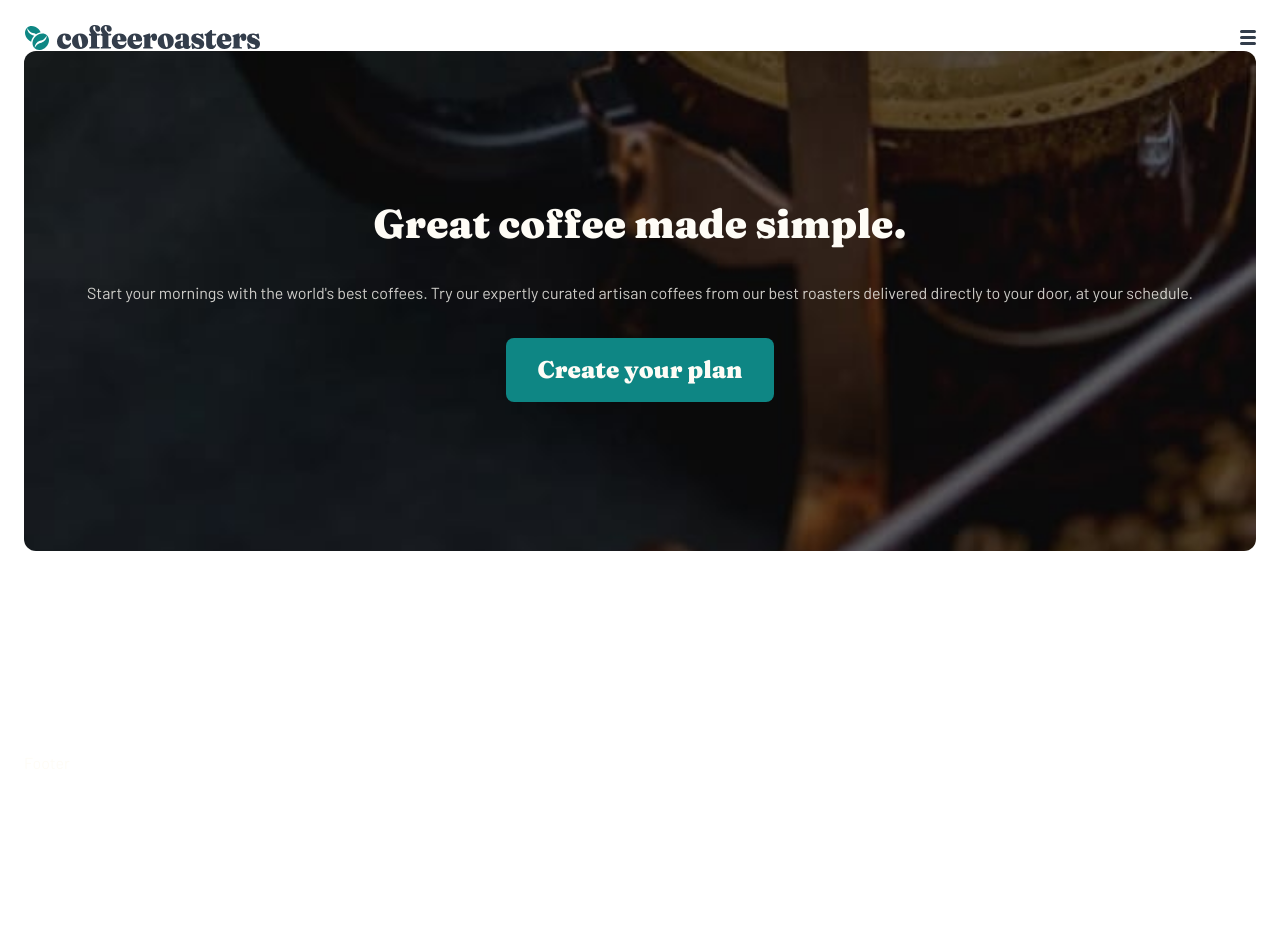
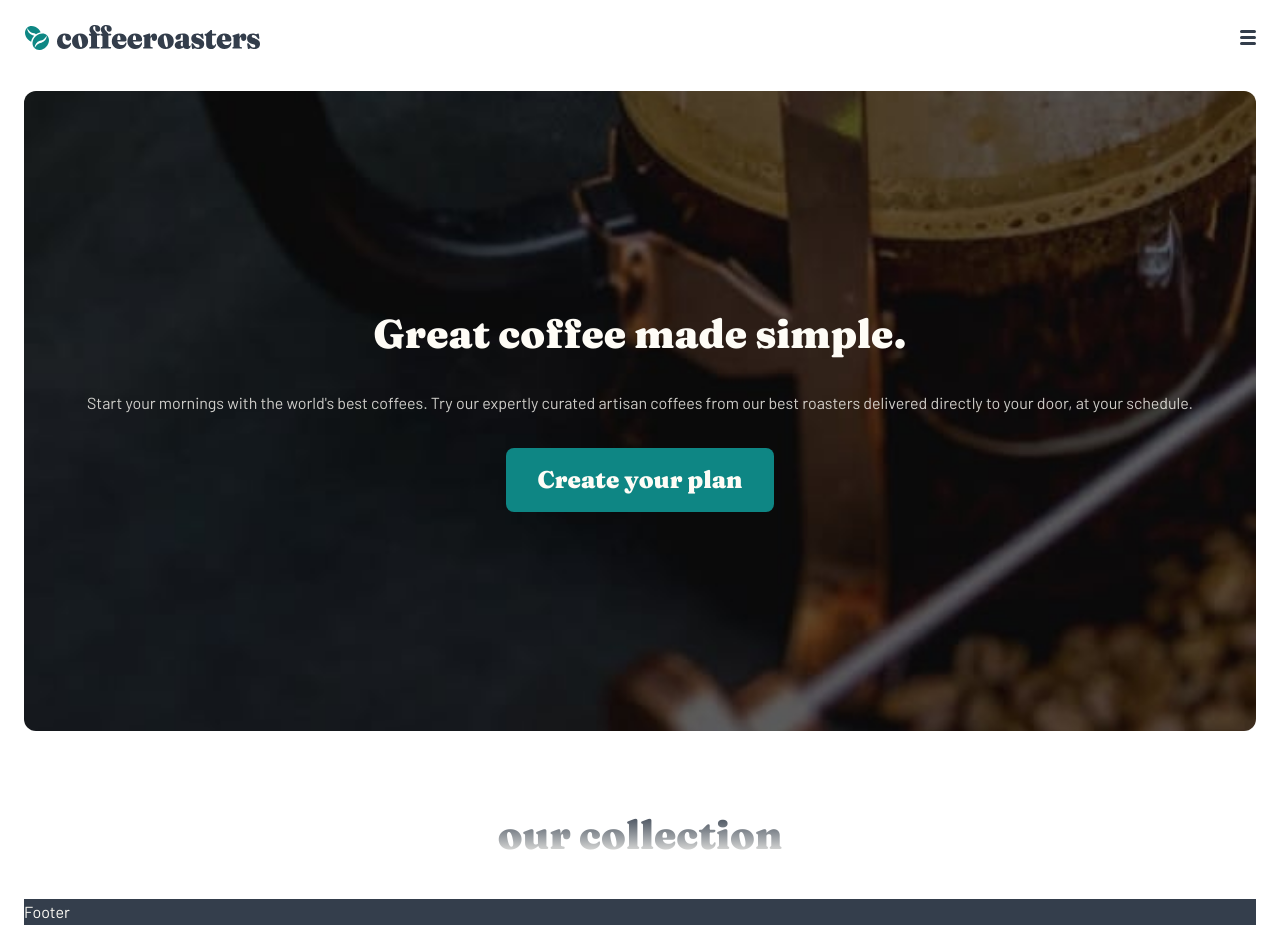
Before and after one commit to SuhasPatnaik/coffeeroasters-subscription-site, a React (Vite) app: page / in a window 1280 px wide. Before the commit the page ends 800 px from the top, so only its background shows below. Built offline with nearby package versions, Linux system fonts and the light colour scheme.

Commit message:
Linear gradient collection heading added

```diff
--- /dev/null
+++ b/src/components/landing/Collection.tsx
@@ -0,0 +1,9 @@
+export default function Collection() {
+  return (
+    <div className="grid place-items-center text-center">
+      <h1 className="font-heading text-h2 bg-linear-to-b from-neutral-900 to-neutral-200 bg-clip-text text-transparent">
+        our collection
+      </h1>
+    </div>
+  );
+}
--- a/src/components/landing/Hero.tsx
+++ b/src/components/landing/Hero.tsx
@@ -1,10 +1,9 @@
 export default function Hero() {
   return (
     <div
-      className="grid place-items-center text-center px-4 bg-no-repeat bg-cover bg-center rounded-xl max-h-[500px]"
+      className="grid place-items-center text-center px-4 bg-no-repeat bg-cover bg-center rounded-xl h-[80vh]"
       style={{
         backgroundImage: `URL("/images/home/mobile/image-hero-coffeepress.jpg")`,
-        objectFit: "contain",
       }}
     >
       <div className="flex flex-col gap-8">
--- a/src/components/page/LandingPage.tsx
+++ b/src/components/page/LandingPage.tsx
@@ -1,9 +1,11 @@
+import Collection from "../landing/Collection";
 import Hero from "../landing/Hero";
 
 export default function LandingPage() {
   return (
-    <>
+    <div className="py-10 flex flex-col gap-20">
       <Hero />
-    </>
+      <Collection />
+    </div>
   );
 }
--- a/src/components/shared/Footer.tsx
+++ b/src/components/shared/Footer.tsx
@@ -1,3 +1,3 @@
 export default function Footer() {
-  return <div className="mt-auto">Footer</div>;
+  return <div className="mt-auto bg-neutral-900">Footer</div>;
 }
```
